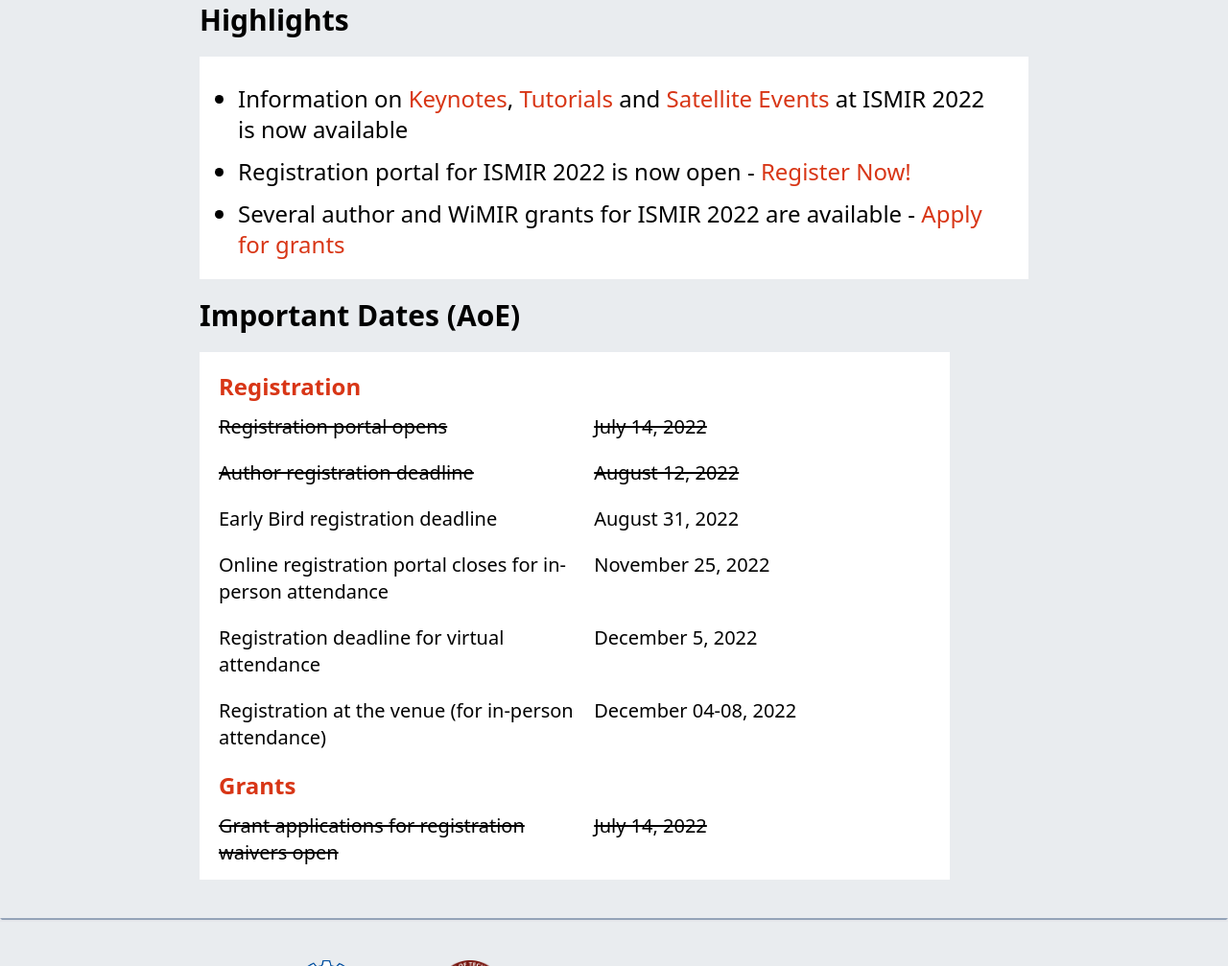
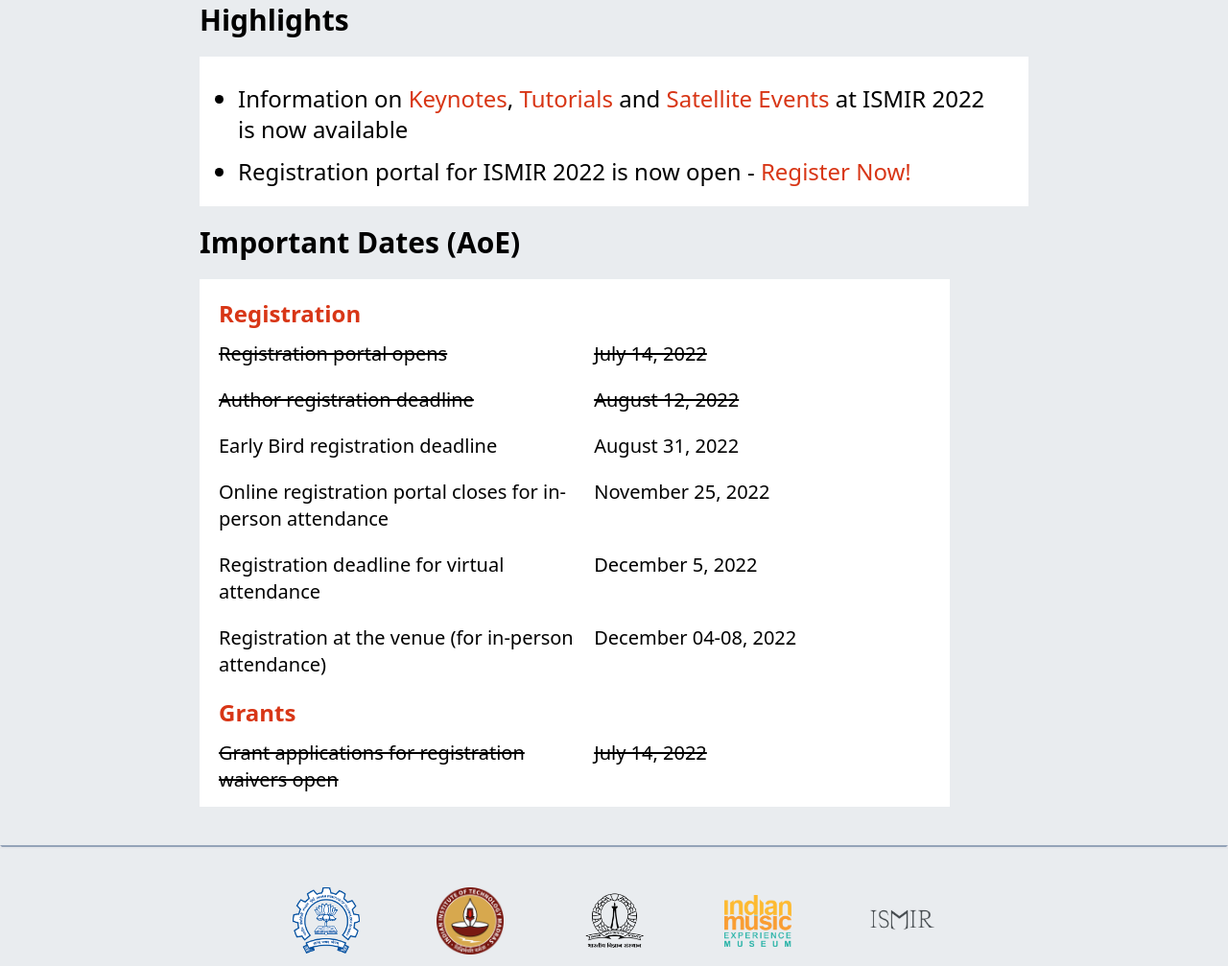
Before and after one commit to ismir2022/ismir2022.github.io, a Gatsby site: page / in a window 1280 px wide. Shown: the part 1208-2215 px from the top of the page at 96% size. Built offline with nearby package versions, Linux system fonts and the light colour scheme; Gatsby itself is replaced by a stand-in of ours.

Commit message:
Update highlights.js

```diff
--- a/src/components/highlights.js
+++ b/src/components/highlights.js
@@ -49,17 +49,6 @@
               </a>
             </span>
           </li>
-          <li>
-            Several author and WiMIR grants for ISMIR 2022 are available -{" "}
-            <span className="text-[#d83616]">
-              <a
-                href="https://ismir2022.ismir.net/attend/support"
-                target="_blank"
-              >
-                Apply for grants
-              </a>
-            </span>
-          </li>
         </ul>
       </div>
     </div>
```
